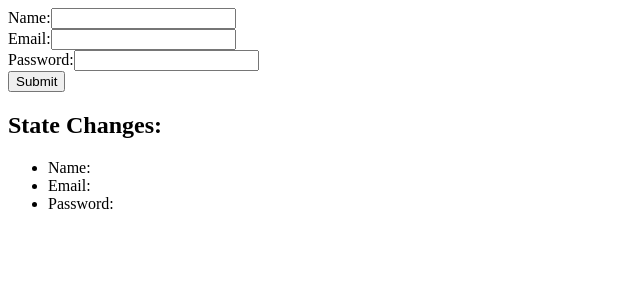
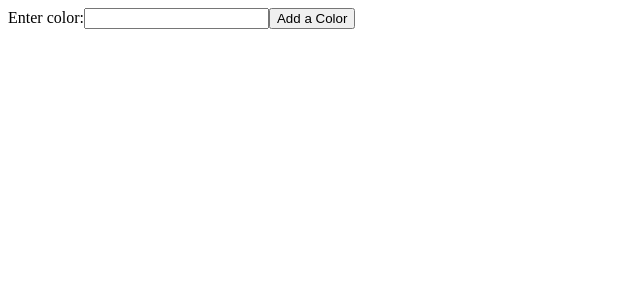
Before and after one commit to harmonmoindi/Harmon-Moindi-ClassWork, a React (Vite) app in the folder React/vite-project2/: page / in a window 1280 px wide. Shown: the top 300 px of the page, without its empty margins (0-640 px from the left). Built offline with nearby package versions, Linux system fonts and the light colour scheme.

Commit message:
States and Events Finish Up.

```diff
--- /dev/null
+++ b/React/vite-project2/src/StateandEvents/ColorsAndCircles.jsx
@@ -0,0 +1,77 @@
+import { useState } from "react";
+
+/*
+1. Move the color and set color state inside the ColorForm. <increase performance>
+to see before and after.
+console.log ("component name", new Date()) //for each component
+2. Add a button on single color to remove the color. //<remove color>
+hint: [perform a state update].
+*/
+
+function ColorsAndCircles() {
+  const [colors, setColors] = useState([]);
+  const [radius, setRadius] = useState("");
+  console.log("ColorsAndCircles render", new Date());
+
+  return (
+    <div>
+      <ColorForm colors={colors} setColors={setColors} />
+      <ColorList colors={colors} setColors={setColors} />
+    </div>
+  );
+}
+
+function ColorForm(props) {
+  const { setColors, colors } = props;
+  const [color, setColor] = useState("");
+  console.log("ColorForm render", new Date());
+
+  const onSubmit = () => {
+    const clonedColors = [...colors];
+    clonedColors.push(color);
+    setColors(clonedColors);
+    setColor(""); // clear the input after adding
+  };
+
+  return (
+    <div>
+      <label>Enter color:</label>
+      <input value={color} onChange={(e) => setColor(e.target.value)} />
+      <button onClick={onSubmit}>Add a Color</button>
+    </div>
+  );
+}
+
+function ColorList(props) {
+  const { colors, setColors } = props;
+  console.log("ColorList render", new Date());
+
+  const onRemove = (index) => {
+    const clonedColors = [...colors];
+    clonedColors.splice(index, 1);
+    setColors(clonedColors);
+  };
+
+  return (
+    <div style={{ marginTop: "30px" }}>
+      {colors.map((color, index) => (
+        <div
+          key={index}
+          style={{
+            margin: "10px",
+            width: "100%",
+            height: "30px",
+            backgroundColor: color,
+            color: "white",
+            padding: "10px",
+          }}
+        >
+          {color}
+          <button onClick={() => onRemove(index)}>Remove</button>
+        </div>
+      ))}
+    </div>
+  );
+}
+
+export default ColorsAndCircles;
--- a/React/vite-project2/src/main.jsx
+++ b/React/vite-project2/src/main.jsx
@@ -6,7 +6,7 @@ path "./"
 import (AnyName: Default Export) from "path"
 import js or jsx files. The extension is optional.
 */
-import StateandEvents from "./StateandEvents/Form2.0"; // Default Export
+import StateandEvents from "./StateandEvents/ColorsAndCircles"; // Default Export
 // import "./index.css";
 
 createRoot(document.getElementById("root")).render(
```
